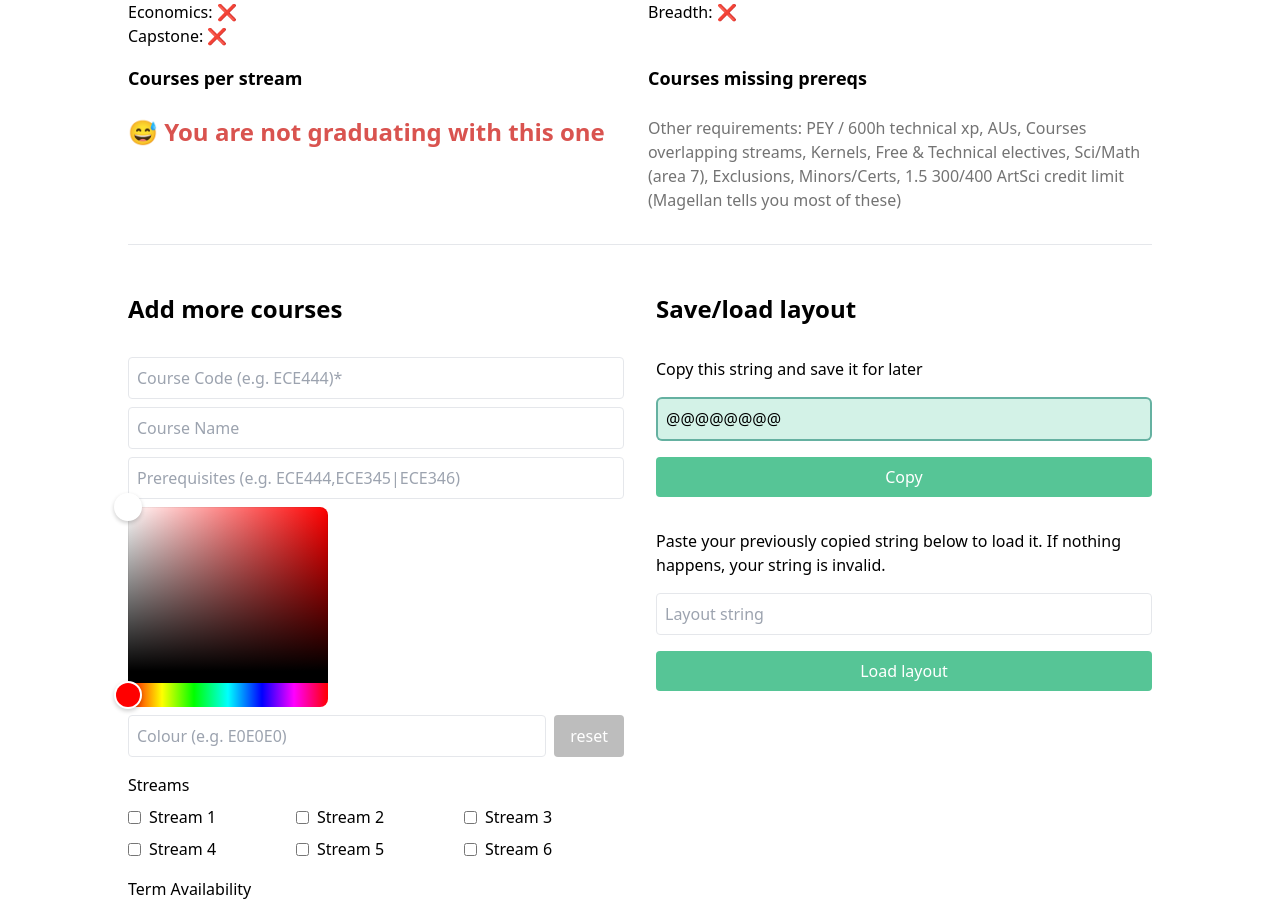
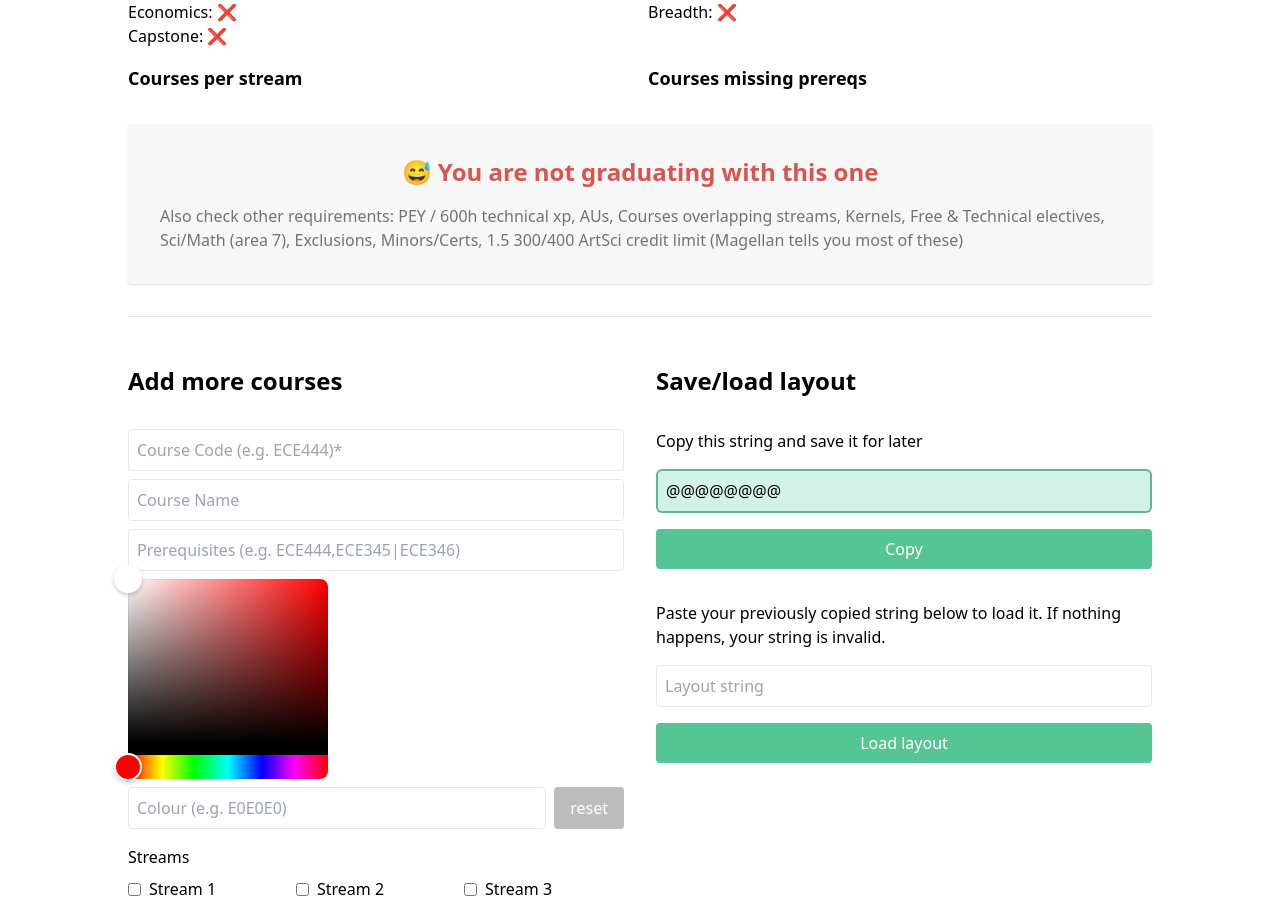
Before and after one commit to sunnwydays/ecepathmaker, a React (Vite) app: page / in a window 1280 px wide. Shown: the part 1108-2021 px from the top of the page. Built offline with nearby package versions, Linux system fonts and the light colour scheme.

Commit message:
Style graduation message

```diff
--- a/src/components/WillYouGraduate.tsx
+++ b/src/components/WillYouGraduate.tsx
@@ -46,10 +46,12 @@ const WillYouGraduate: FC<WillYouGraduateProps> = ({ conditions }) => {
                 <div>
                     <h3 className="text-lg font-semibold">Courses missing prereqs</h3>
                 </div>
-                { graduation ? <h2 className="mt-2 text-2xl font-semibold text-green3">🎓 You graduate</h2>
-                : <h2 className="mt-2 text-2xl font-semibold text-comp3">😅 You are not graduating with this one</h2> }
+            </div>
+            <div className='mt-8 p-8 flex flex-col items-center justify-center w-full bg-neutral1 rounded shadow'>
+                { graduation ? <h2 className="text-2xl font-semibold text-green3">🎓 You graduate</h2>
+                : <h2 className="text-2xl font-semibold text-comp3">😅 You are not graduating with this one</h2> }
                 <div>
-                    <p className='mt-2 text-neutral-500'>Other requirements: PEY / 600h technical xp, AUs, Courses overlapping streams, Kernels, Free & Technical electives, Sci/Math (area 7), Exclusions, Minors/Certs, 1.5 300/400 ArtSci credit limit (Magellan tells you most of these)</p>
+                    <p className='mt-4 text-neutral-500'>Also check other requirements: PEY / 600h technical xp, AUs, Courses overlapping streams, Kernels, Free & Technical electives, Sci/Math (area 7), Exclusions, Minors/Certs, 1.5 300/400 ArtSci credit limit (Magellan tells you most of these)</p>
                 </div>
             </div>
         </div>
```
